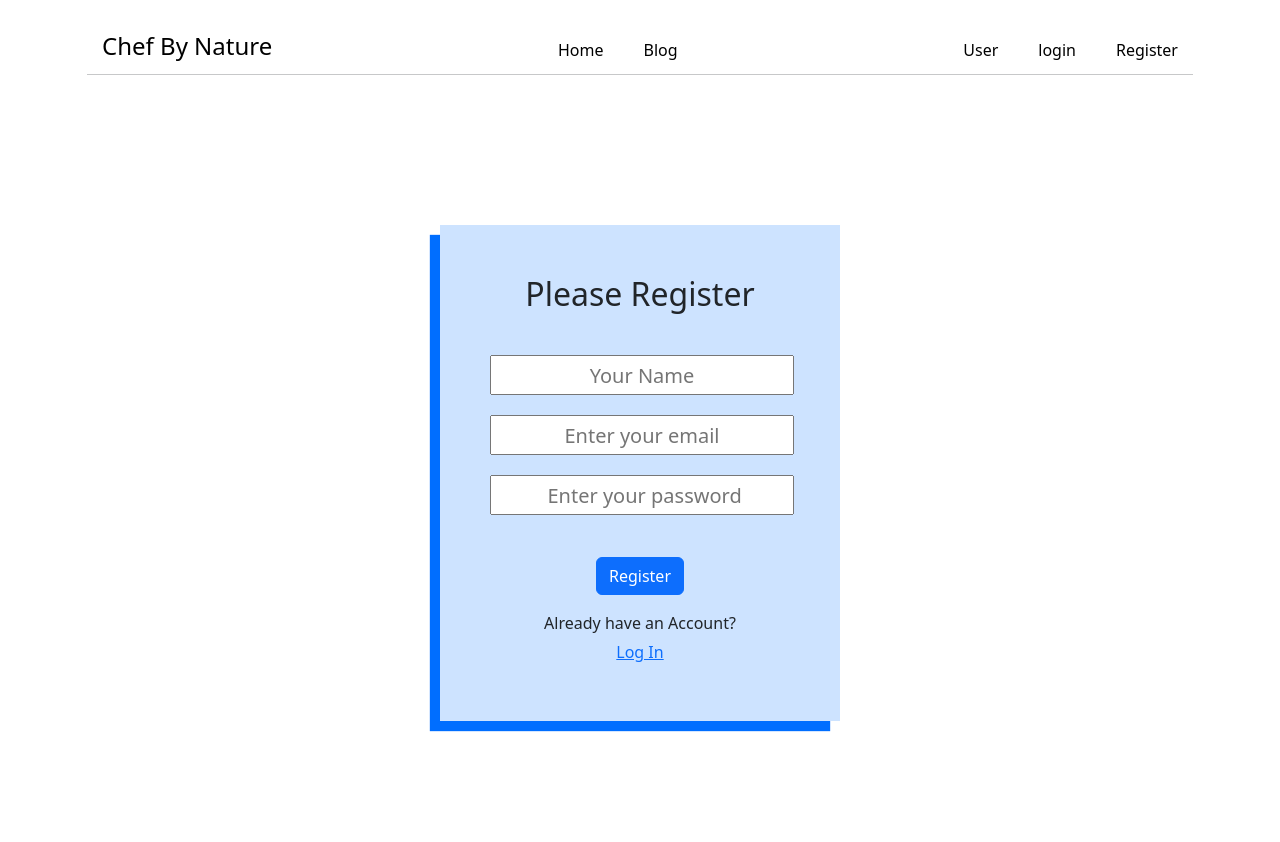
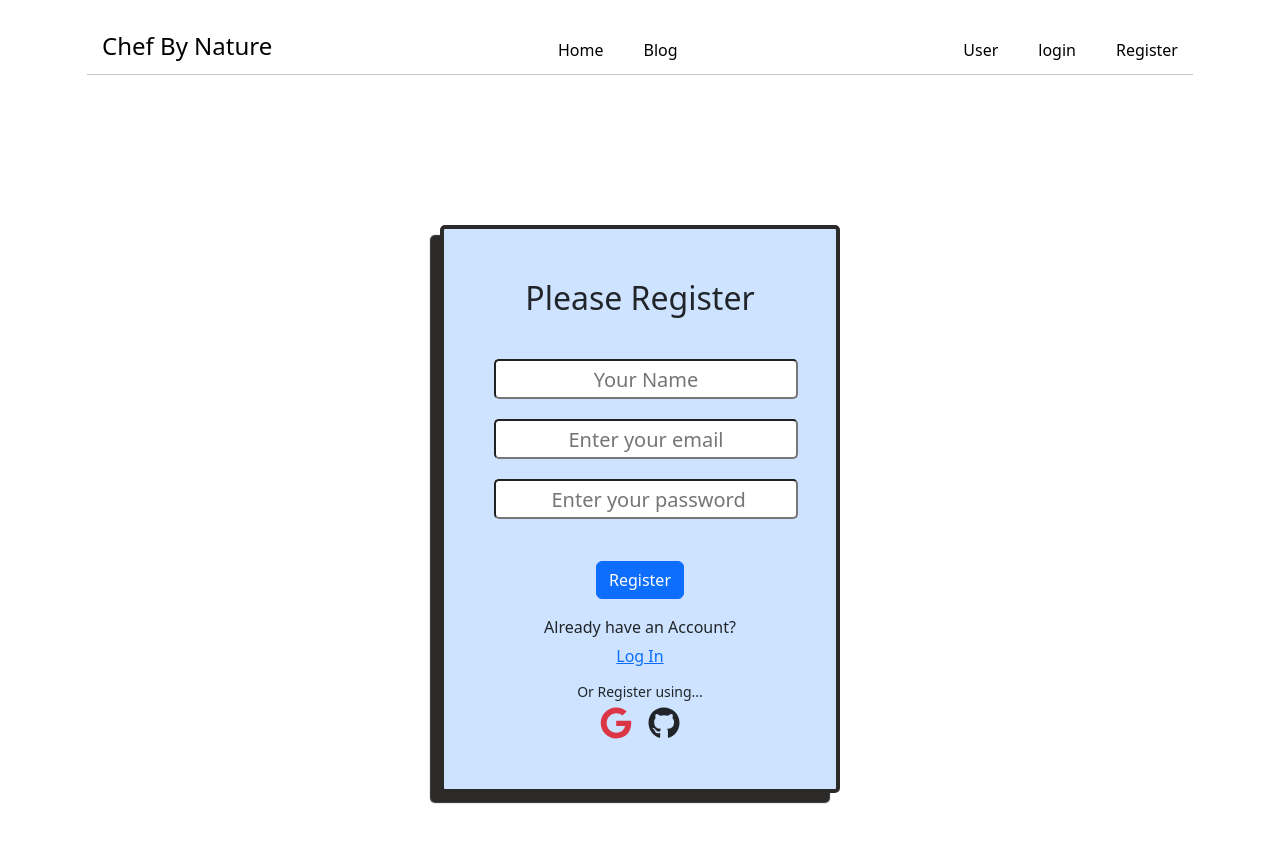
Before and after one commit to yasinarafat9/chief-by-nature-a10, a React (Vite) app: page /register in a window 1280 px wide. Shown: the top 842 px of the page. Built offline with nearby package versions, Linux system fonts and the light colour scheme.

Commit message:
google login and registration page complete

```diff
--- a/src/components/Login/Login.css
+++ b/src/components/Login/Login.css
@@ -21,5 +21,7 @@
     background-color: rgb(205, 227, 255);
     /* height: 400px; */
     width: 400px;
-    box-shadow: -10px 10px 1px rgb(0, 110, 255);
+    border: 4px solid rgb(43, 42, 40);
+    border-radius: 5px;
+    box-shadow: -10px 10px 1px rgb(43, 42, 40);
 }
--- a/src/components/Login/Login.jsx
+++ b/src/components/Login/Login.jsx
@@ -1,16 +1,19 @@
 import React, { useState } from 'react';
 import './Login.css'
 import { Link } from 'react-router-dom';
-import { getAuth, signInWithEmailAndPassword } from "firebase/auth";
+import { GoogleAuthProvider, getAuth, signInWithEmailAndPassword, signInWithPopup } from "firebase/auth";
 import app from '../../firebase/firebase.config';
+import { FaGoogle, FaGithub } from "react-icons/fa";
 
 
 const auth = getAuth(app);
+const provider = new GoogleAuthProvider();
 
 const Login = () => {
 
     const [error, setError] = useState('');
     const [success, SetSuccess] = useState('');
+    const [userImg, setUserImg] = useState('');
 
 
     const handleLogin = (event) => {
@@ -30,18 +33,31 @@ const Login = () => {
                 SetSuccess('Login Successfully')
             })
             .catch((error) => {
-                const errorCode = error.code;
+                // const errorCode = error.code;
                 const errorMessage = error.message;
                 setError(errorMessage);
             });
+    }
 
-
+    const handleGoogle = () => {
+        signInWithPopup(auth, provider)
+            .then((result) => {
+                const credential = GoogleAuthProvider.credentialFromResult(result);
+                // const token = credential.accessToken;
+                const user = result.user;
+                console.log(user.photoURL
+                    )
+                    setUserImg(user.photoURL)
+            }).catch((error) => {
+                console.log('error', error.message)
+                // const errorCode = error.code;
+                // const errorMessage = error.message;
+                // const email = error.customData.email;
+                // const credential = GoogleAuthProvider.credentialFromError(error);
+                // ...
+            });
 
     }
-
-
-
-
 
 
 
@@ -62,7 +78,12 @@ const Login = () => {
                     <div>
                         <p className='mb-1 pb-0'>New to this Website?</p>
                         <Link className='btn btn-link mt-0 pt-0' to="/register"> Create an Account </Link>
-
+                    </div>
+                    <div>
+                        <p className='my-1'> <small>Or Log In using...</small></p>
+                        <FaGoogle onClick={handleGoogle} className='fs-2 mx-2 text-danger' />
+                        <FaGithub className='fs-2 mx-2' />
+                        <img src={userImg} alt="" />
                     </div>
                 </form>
             </div>
@@ -70,4 +91,4 @@ const Login = () => {
     );
 };
 
-export default Login;
+export default  Login;
--- a/src/components/Register/Register.css
+++ b/src/components/Register/Register.css
@@ -12,6 +12,8 @@
     font-size: 20px;
     margin: 10px auto;
     text-align: center;
+    /* border: 3px solid rgb(43, 42, 40); */
+    border-radius: 5px;
 
 }
 
@@ -22,5 +24,7 @@
     background-color: rgb(205, 227, 255);
     /* height: ; */
     width: 400px;
-    box-shadow: -10px 10px 1px rgb(0, 110, 255);
+    border: 4px solid rgb(43, 42, 40);
+    border-radius: 5px;
+    box-shadow: -10px 10px 1px rgb(43, 42, 40);
 }
--- a/src/components/Register/Register.jsx
+++ b/src/components/Register/Register.jsx
@@ -2,16 +2,19 @@ import React, { useState } from 'react';
 import './Register.css'
 import { Link } from 'react-router-dom';
 // import { initializeApp } from "firebase/app";
-import { createUserWithEmailAndPassword, getAuth } from "firebase/auth";
+import { GoogleAuthProvider, createUserWithEmailAndPassword, getAuth, signInWithPopup } from "firebase/auth";
 import app from '../../firebase/firebase.config';
+import { FaGoogle, FaGithub } from "react-icons/fa";
 
 
 const auth = getAuth(app);
+const provider = new GoogleAuthProvider();
 
 const Register = () => {
     // const [email, setEmail] = useState('');
     const [error, setError] = useState('');
     const [success, SetSuccess] = useState('');
+    const [userImg, setUserImg] = useState('');
 
 
     const handleSubmit = (event) => {
@@ -37,9 +40,28 @@ const Register = () => {
 
             });
 
+    }
 
+    const handleGoogle = () => {
+        signInWithPopup(auth, provider)
+            .then((result) => {
+                const credential = GoogleAuthProvider.credentialFromResult(result);
+                // const token = credential.accessToken;
+                const user = result.user;
+                console.log(user.photoURL
+                )
+                setUserImg(user.photoURL)
+            }).catch((error) => {
+                console.log('error', error.message)
+                // const errorCode = error.code;
+                // const errorMessage = error.message;
+                // const email = error.customData.email;
+                // const credential = GoogleAuthProvider.credentialFromError(error);
+                // ...
+            });
 
     }
+
 
 
 
@@ -65,6 +87,12 @@ const Register = () => {
                         <Link className='btn btn-link mt-0 pt-0' to="/login"> Log In</Link>
 
                     </div>
+                    <div>
+                        <p className='my-1'> <small>Or Register using...</small></p>
+                        <FaGoogle onClick={handleGoogle} className='fs-2 mx-2 text-danger' />
+                        <FaGithub className='fs-2 mx-2' />
+                        <img src={userImg} alt="" />
+                    </div>
                 </form>
 
             </div>
```
